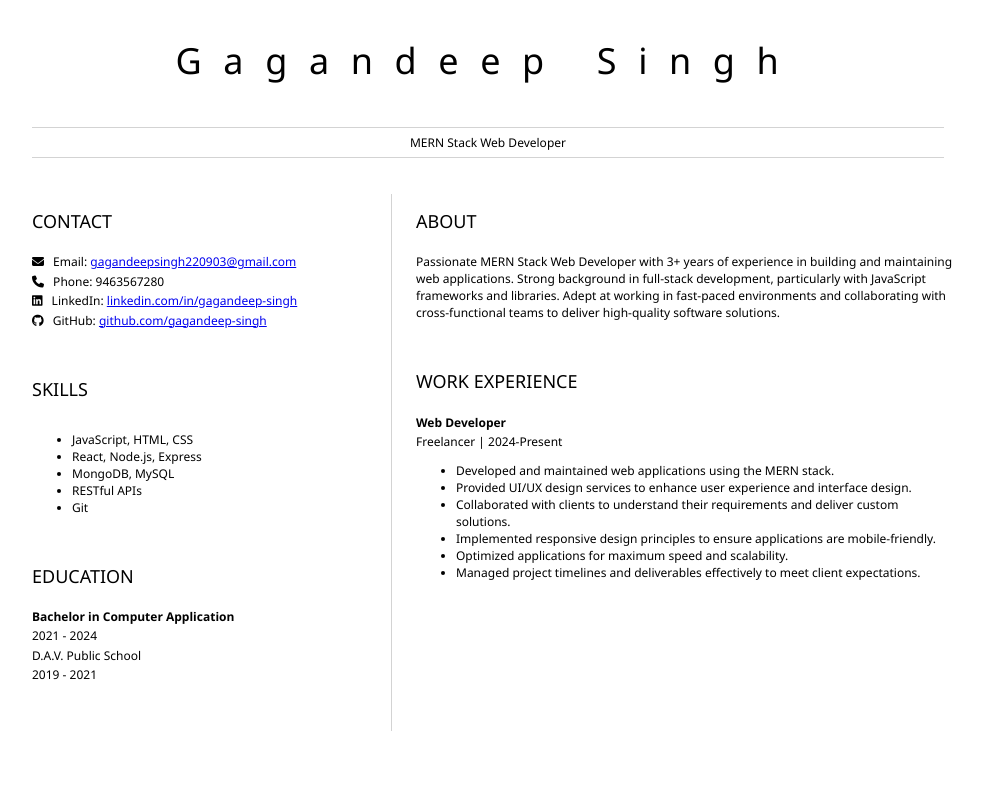
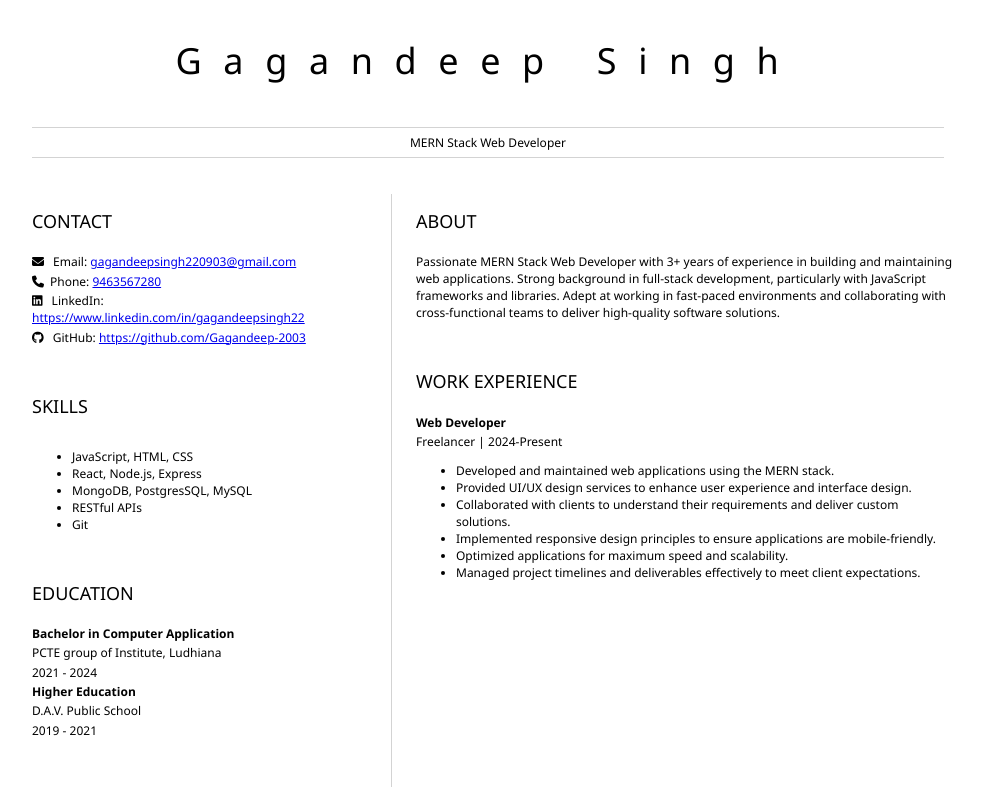
Before and after one commit to Gagandeep-2003/Resume, a plain HTML site: page index.html in a window 1280 px wide. Shown: the whole page, without its empty margins (152-1135 px from the left). Drawn offline with Linux system fonts and the light colour scheme.

Commit message:
Update index.html

```diff
--- a/index.html
+++ b/index.html
@@ -18,13 +18,13 @@
                     <h2>CONTACT</h2>
                     <!-- contact info including social media -->
 
-                    <p><i class="fa-solid fa-envelope"></i> Email: <a href="mailto:gagandeepsingh220903@gmail.com"> gagandeepsingh220903@gmail.com</a></p>
+                    <p><i class="fa-solid fa-envelope"></i> Email: <a href="mailto:gagandeepsingh220903@gmail.com" target="_blank"> gagandeepsingh220903@gmail.com</a></p>
 
-                    <p> <i class="fa-solid fa-phone"></i> Phone: 9463567280</p>
+                    <p> <i class="fa-solid fa-phone"></i>Phone: <a href="tel:9463567280">9463567280</a></p>
 
-                    <p><i class="fa-brands fa-linkedin"></i> LinkedIn: <a href="https://www.linkedin.com/in/gagandeepsingh22">linkedin.com/in/gagandeep-singh</a></p>
+                    <p><i class="fa-brands fa-linkedin"></i> LinkedIn: <a href="https://www.linkedin.com/in/gagandeepsingh22" target="_blank">https://www.linkedin.com/in/gagandeepsingh22</a></p>
 
-                    <p><i class="fa-brands fa-github"></i> GitHub: <a href="https://github.com/Gagandeep-2003">github.com/gagandeep-singh</a></p>
+                    <p><i class="fa-brands fa-github"></i> GitHub: <a href="https://github.com/Gagandeep-2003" target="_blank">https://github.com/Gagandeep-2003</a></p>
                 </section>
                 <section>
                     <h2>SKILLS</h2>
@@ -32,7 +32,7 @@
                     <ul>
                         <li>JavaScript, HTML, CSS</li>
                         <li>React, Node.js, Express</li>
-                        <li>MongoDB, MySQL</li>
+                        <li>MongoDB, PostgresSQL, MySQL</li>
                         <li>RESTful APIs</li>
                         <li>Git</li>
                     </ul>
@@ -41,7 +41,9 @@
                     <h2>EDUCATION</h2>
                     <!-- your education -->
                     <p><strong>Bachelor in Computer Application</strong></p>
+                    <p>PCTE group of Institute, Ludhiana</p>
                     <p>2021 - 2024</p>
+                    <p><strong>Higher Education</strong></p>
                     <p>D.A.V. Public School</p>
                     <p>2019 - 2021</p>
                 </section>
```
